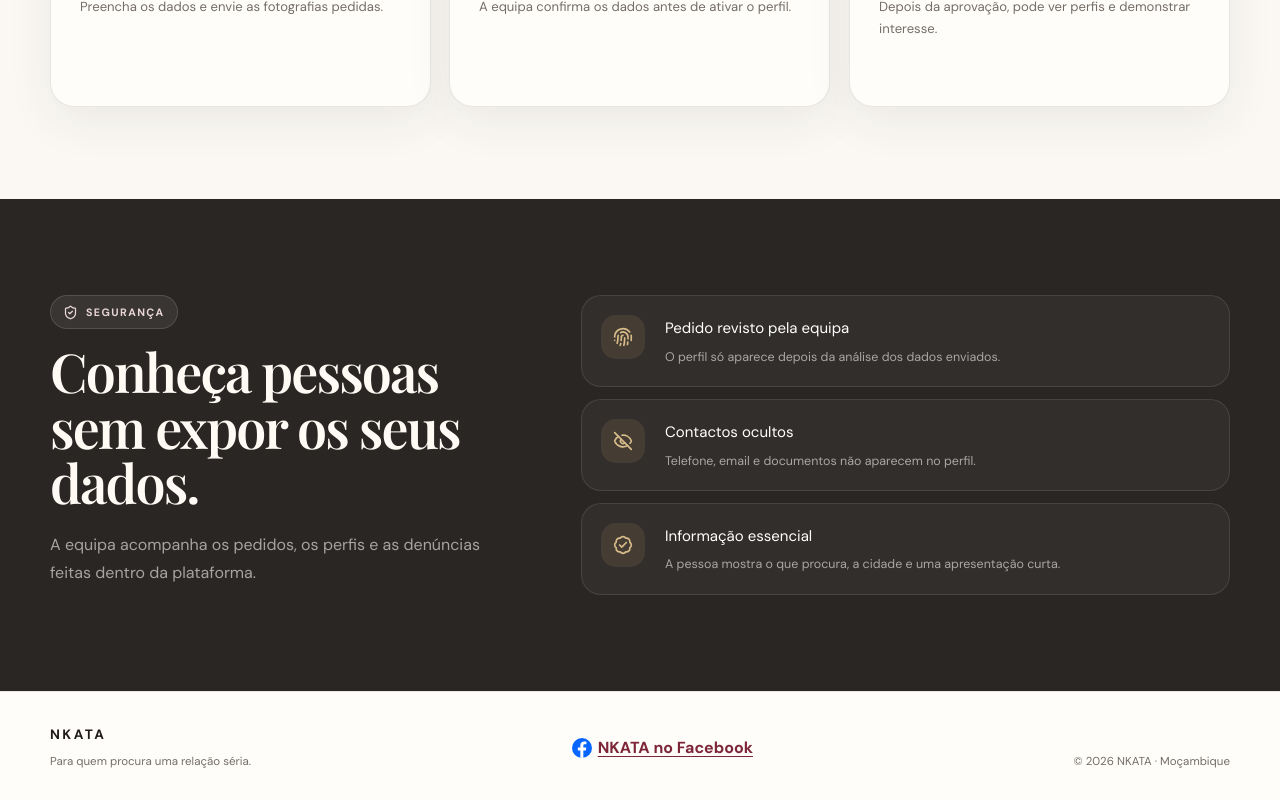
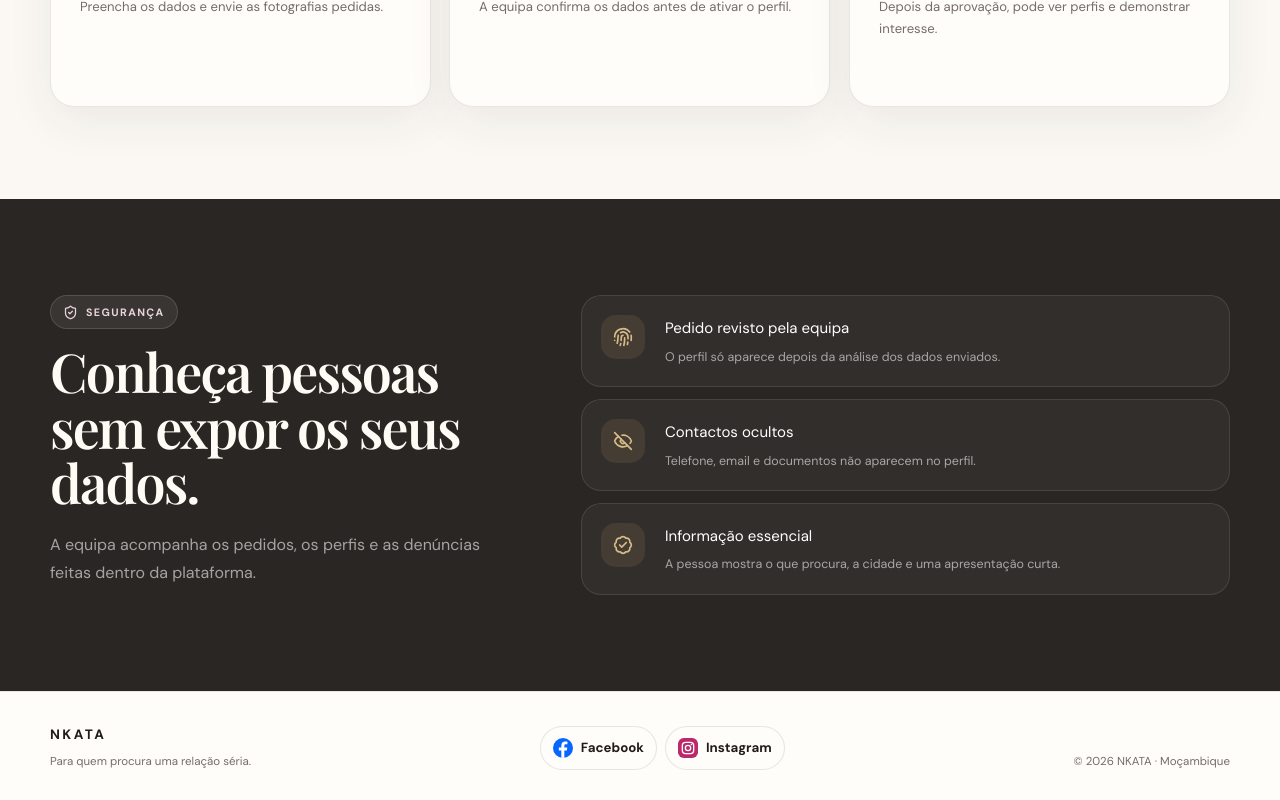
Before and after one commit to fernandomacombo/nkata, a React (Vite) app in the folder frontend/: page / in a window 1280 px wide. Shown: the part 1623-2423 px from the top of the page. Built offline with nearby package versions, Linux system fonts and the light colour scheme; no server answers; a web font is replaced by a local one.

Commit message:
Adicionar Instagram e simplificar ligações sociais

```diff
--- a/frontend/src/components/brand/FacebookLink.jsx
+++ /dev/null
@@ -1,16 +0,0 @@
-export default function FacebookLink() {
-  return (
-    <a
-      className="nk-facebook-link"
-      href="https://www.facebook.com/profile.php?id=61593396540834"
-      target="_blank"
-      rel="noopener noreferrer"
-    >
-      <svg width="20" height="20" viewBox="0 0 24 24" aria-hidden="true" focusable="false">
-        <circle cx="12" cy="12" r="12" fill="#0866ff" />
-        <path fill="#fff" d="M13.6 24v-9h3l.5-3.5h-3.5V9.2c0-1 .3-1.7 1.8-1.7h1.9V4.4c-.3-.1-1.4-.2-2.7-.2-2.7 0-4.6 1.6-4.6 4.7v2.6H7V15h3v8.8c.7.1 1.3.2 2 .2z" />
-      </svg>
-      NKATA no Facebook
-    </a>
-  );
-}
--- /dev/null
+++ b/frontend/src/components/brand/SocialLinks.jsx
@@ -0,0 +1,24 @@
+export default function SocialLinks() {
+  return (
+    <nav className="nk-social-links" aria-label="Redes sociais do NKATA">
+      <a href="https://www.facebook.com/profile.php?id=61593396540834" target="_blank" rel="noopener noreferrer">
+        <svg width="20" height="20" viewBox="0 0 24 24" aria-hidden="true" focusable="false">
+          <circle cx="12" cy="12" r="12" fill="#0866ff" />
+          <path fill="#fff" d="M13.6 24v-9h3l.5-3.5h-3.5V9.2c0-1 .3-1.7 1.8-1.7h1.9V4.4c-.3-.1-1.4-.2-2.7-.2-2.7 0-4.6 1.6-4.6 4.7v2.6H7V15h3v8.8c.7.1 1.3.2 2 .2z" />
+        </svg>
+        Facebook
+      </a>
+      <a href="https://www.instagram.com/nkata.date/" target="_blank" rel="noopener noreferrer">
+        <svg width="20" height="20" viewBox="0 0 24 24" aria-hidden="true" focusable="false">
+          <rect width="24" height="24" rx="7" fill="#bc286c" />
+          <g fill="none" stroke="#fff" strokeWidth="1.6">
+            <rect x="5.2" y="5.2" width="13.6" height="13.6" rx="4" />
+            <circle cx="12" cy="12" r="3.2" />
+          </g>
+          <circle cx="16.2" cy="7.8" r="1" fill="#fff" />
+        </svg>
+        Instagram
+      </a>
+    </nav>
+  );
+}
--- a/frontend/src/pages/HelpCenterPage.jsx
+++ b/frontend/src/pages/HelpCenterPage.jsx
@@ -1,4 +1,4 @@
-import FacebookLink from "../components/brand/FacebookLink.jsx";
+import SocialLinks from "../components/brand/SocialLinks.jsx";
 import { useEffect, useMemo, useState } from "react";
 import { CircleHelp, Headset, Search, ShieldCheck, ArrowLeft } from "lucide-react";
 
@@ -79,7 +79,7 @@ export default function HelpCenterPage({ authenticated, email = "", onNavigate }
         </label>
         <div className="nk-help__links">
           <a className="nk-help__contact-link" href="#contactar-suporte">Contactar suporte</a>
-          <FacebookLink />
+          <SocialLinks />
         </div>
       </div>
 
--- a/frontend/src/pages/HomePage.jsx
+++ b/frontend/src/pages/HomePage.jsx
@@ -1,4 +1,4 @@
-import FacebookLink from "../components/brand/FacebookLink.jsx";
+import SocialLinks from "../components/brand/SocialLinks.jsx";
 import {
   ArrowDown,
   ArrowRight,
@@ -217,7 +217,7 @@ export default function HomePage({
             <strong>NKATA</strong>
             <p>Para quem procura uma relação séria.</p>
           </div>
-          <FacebookLink />
+          <SocialLinks />
           <span>© 2026 NKATA · Moçambique</span>
         </div>
       </footer>
--- a/frontend/src/styles.css
+++ b/frontend/src/styles.css
@@ -1588,15 +1588,32 @@ img {
   }
 }
 
-.nk-facebook-link {
+.nk-social-links {
+  display: flex;
+  flex-wrap: wrap;
+  justify-content: center;
+  gap: 8px;
+}
+
+.nk-social-links a {
   display: inline-flex;
   min-height: 44px;
   align-items: center;
-  gap: 6px;
+  gap: 8px;
+  padding: 0 12px;
+  border: 1px solid var(--nk-line);
+  border-radius: 999px;
+  background: var(--nk-paper);
+  color: var(--nk-ink);
+  font-size: .83rem;
+  font-weight: 650;
+  text-decoration: none;
+}
+
+.nk-social-links a:hover,
+.nk-social-links a:focus-visible {
+  border-color: var(--nk-wine);
   color: var(--nk-wine);
-  font-weight: 650;
-  text-decoration: underline;
-  text-underline-offset: .2em;
 }
 
 .nk-help__links {
```
